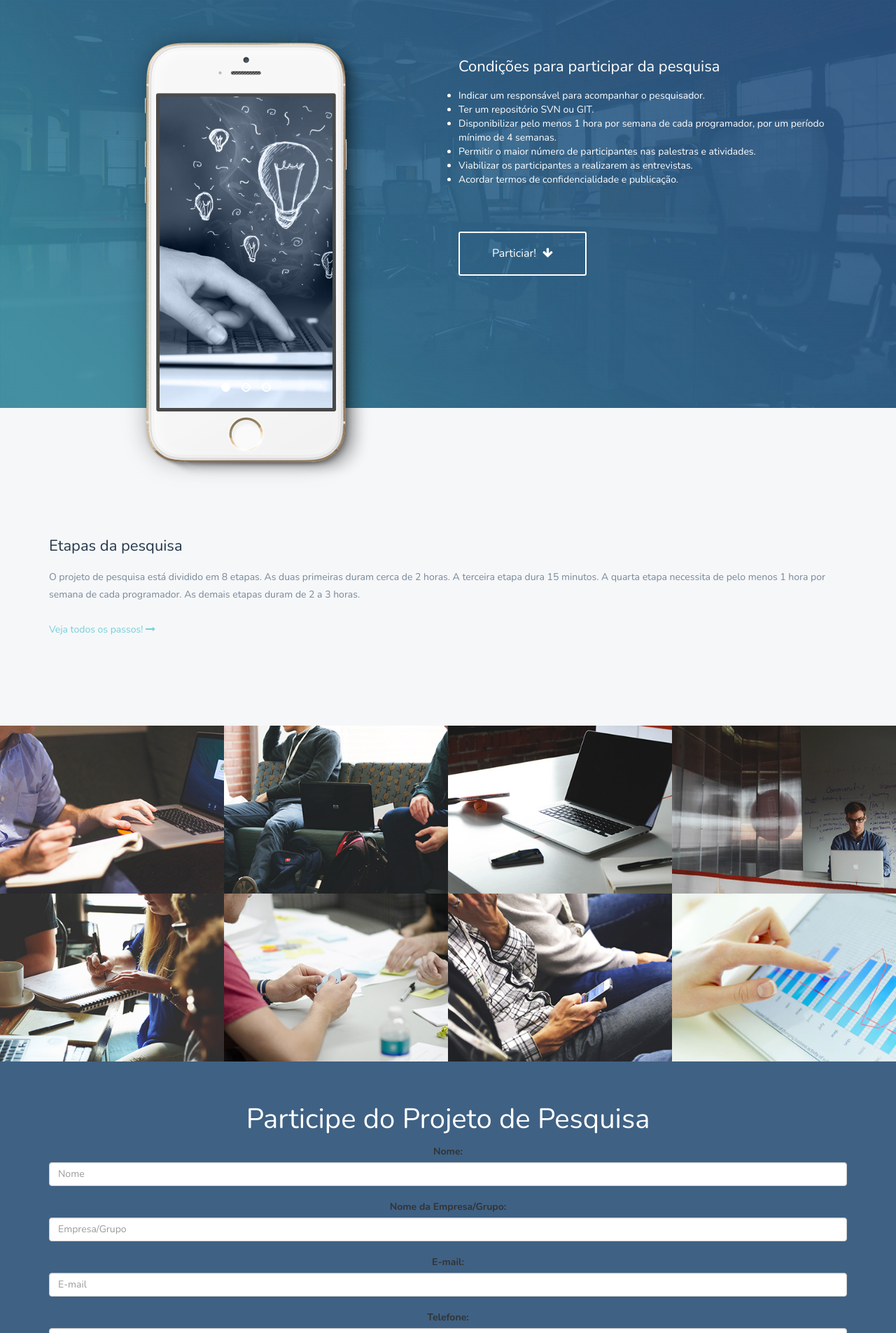
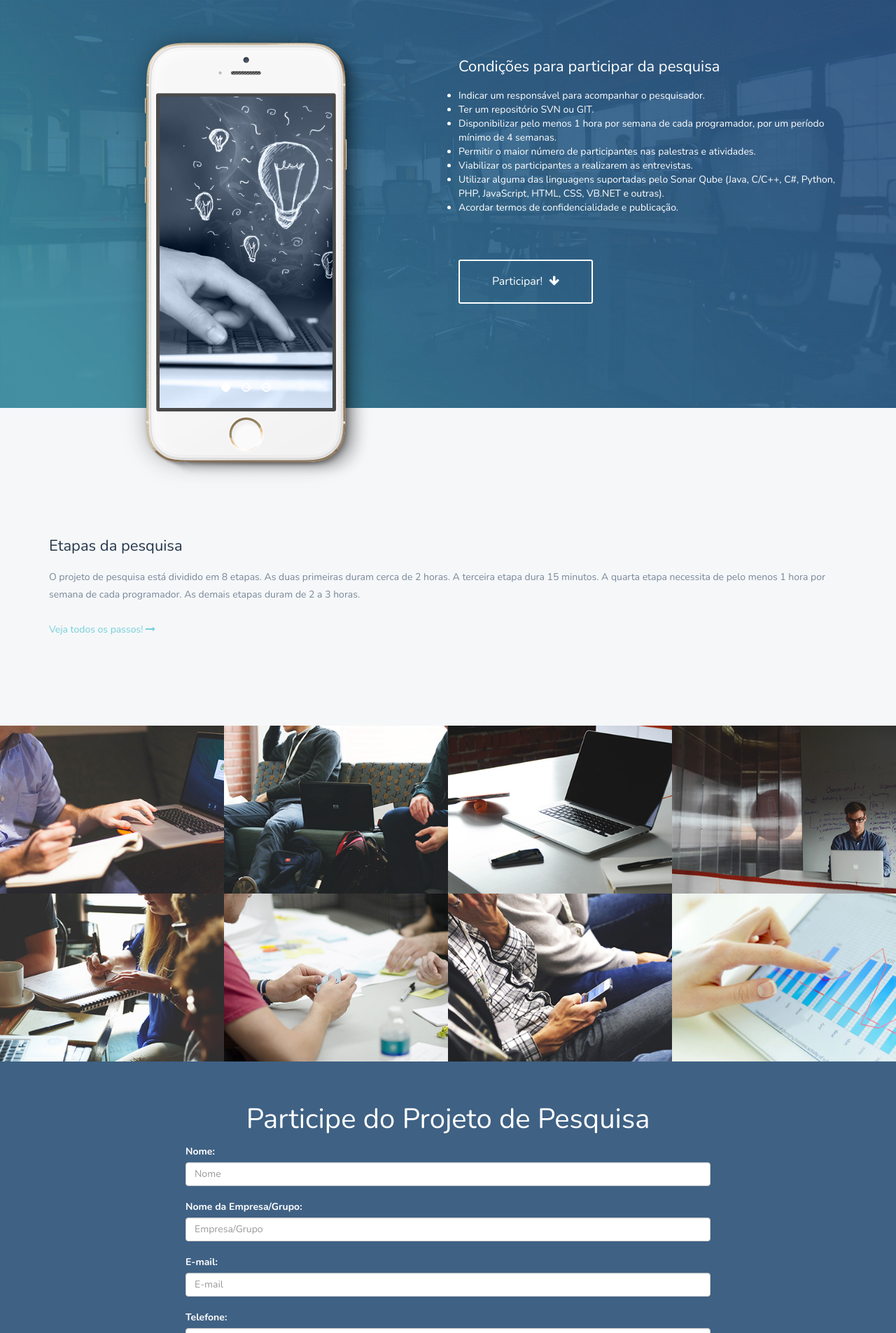
Before and after one commit to diogojpina/sitetd, a PHP site: page / in a window 1280 px wide. Shown: the part 1774-3679 px from the top of the page at 70% size. Run offline with PHP 8.4, Linux system fonts and the light colour scheme; some libraries are stand-ins or nearby versions.

Commit message:
Alter the layout of the footer, od contact and of conditions.

```diff
--- a/css/styles.css
+++ b/css/styles.css
@@ -1072,6 +1072,14 @@ Contact
     font-weight: 400;
     font-size: 40px;
 }
+.form-group {
+	text-align: left;
+}
+
+.form-group label {
+	color: #FFF;
+}
+
 
 /* ==========================================================================
 Footer
--- a/footer.php
+++ b/footer.php
@@ -7,12 +7,12 @@
 						<a href="http://www.ime.usp.br" target="_left"><img src="img/logo-ime.jpg" width="78" height="78" alt="Instituto de Matemática e Estatística"></a>
 						<a href="http://www.capes.gov.br/" target="_left"><img src="img/logo-capes.png" width="78" height="78" alt="Capes"></a>
 						</h1>
-						<p>Conteúdo desenvolvido por Diogo Pina - IME-USP <a href="http://www.ime.usp.br/~dpina">Diogo Pina</a></p>
+						<p>Conteúdo desenvolvido por Diogo Pina - IME-USP <a href="http://www.ime.usp.br/~diogojp">Diogo Pina</a></p>
 						<p>© Boxify 2015 - <a href="http://tympanus.net/codrops/licensing/" target="_left">Licence</a> - Layout Designed &amp; Developed by <a href="http://www.peterfinlan.com/" target="_left">Peter Finlan</a></p>
 					</div>
 					<div class="col-md-7">
 						<ul class="footer-nav">
-							<li><a href="#about">Sobre</a></li>
+							<li><a href="#about">Projeto</a></li>
 							<li><a href="#features">Vantagens</a></li>
 							<li><a href="#steps-intro">Etapas</a></li>
 							<li><a href="#contact">Participe</a></li>
@@ -24,7 +24,7 @@
 		<div class="overlay overlay-boxify">
 			<nav>
 				<ul>
-					<li><a href="#about"><i class="fa fa-heart"></i>Sobre</a></li>
+					<li><a href="#about"><i class="fa fa-heart"></i>Projeto</a></li>
 					<li><a href="#features"><i class="fa fa-flash"></i>Vantagens</a></li>
 				</ul>
 				<ul>
--- a/page5.php
+++ b/page5.php
@@ -30,6 +30,7 @@
 <li>Disponibilizar pelo menos 1 hora por semana de cada programador, por um período mínimo de 4 semanas.</li>
 <li>Permitir o maior número de participantes nas palestras e atividades.</li>
 <li>Viabilizar os participantes a realizarem as entrevistas.</li>
+<li>Utilizar alguma das linguagens suportadas pelo Sonar Qube (Java, C/C++, C#, Python, PHP, JavaScript, HTML, CSS, VB.NET e outras).</li>
 <li>Acordar termos de confidencialidade e publicação.</li>
 </ul>
 <!--
@@ -42,7 +43,7 @@
 								</div>
 							</blockquote>
 -->
-							<a href="#contact" class="download-btn">Particiar! <i class="fa fa-arrow-down"></i></a>
+							<a href="#contact" class="download-btn">Participar! <i class="fa fa-arrow-down"></i></a>
 						</div>
 					</div>
 				</div>
--- a/page8.php
+++ b/page8.php
@@ -13,7 +13,8 @@
 		<section class="contact" id="contact">
 			<div class="container">
 				<div class="row">
-					<div class="col-md-12 text-center wp4">
+                    <div class="col-md-2"></div>
+					<div class="col-md-8 text-center wp4">
 						<h1>Participe do Projeto de Pesquisa</h1>
 <form method="post">
 <div class="form-group">
@@ -42,6 +43,7 @@
 </div>
 </form>
 					</div>
+                    <div class="col-md-2"></div>
 				</div>
 			</div>
 		</section>
```
